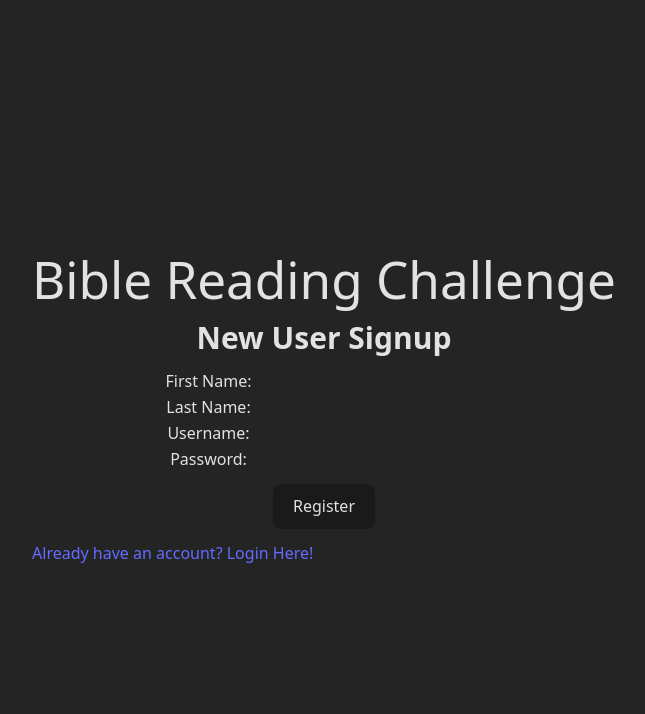
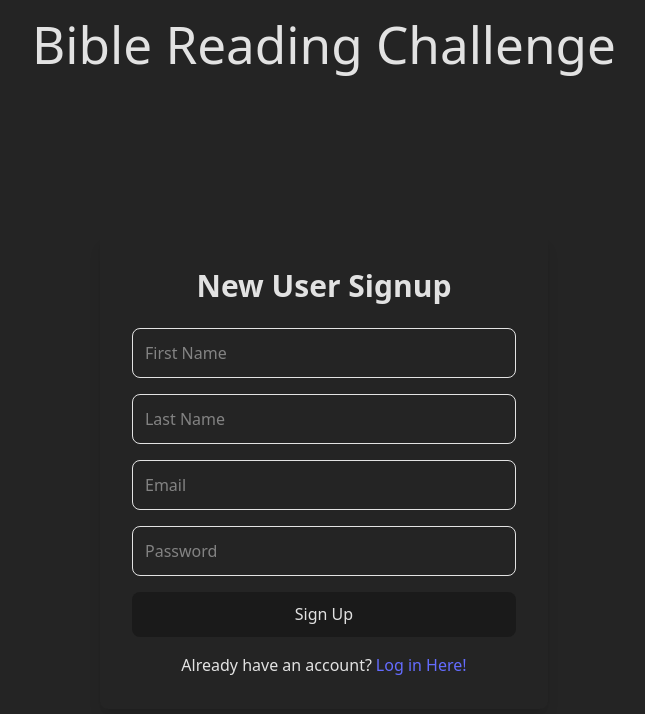
Before and after one commit to danieljhkang/readerApp, a React (Vite) app: page /signup in a window 1280 px wide. Shown: the top 714 px of the page, without its empty margins (316-961 px from the left). Built offline with nearby package versions, Linux system fonts and the light colour scheme.

Commit message:
tailwind cleanup for signup page + authcontext creation

```diff
--- a/src/pages/Register.tsx
+++ b/src/pages/Register.tsx
@@ -12,6 +12,7 @@ const Register = () => {
   const [lastName, setLastName] = useState("");
   const [username, setUsername] = useState("");
   const [password, setPassword] = useState("");
+  const [error, setError] = useState("");
   const handleSubmit = (e: React.FormEvent) => {
     e.preventDefault();
     console.log("Login:", {
@@ -28,52 +29,48 @@ const Register = () => {
   // });
 
   return (
-    <div>
-      <div className="text-center">
-        <h2 className="text-3xl font-bold p-3">New User Signup</h2>
-        <form onSubmit={handleSubmit}>
-          <div className="p-px">
-            <label>First Name:</label>
+    <div className="flex justify-center items-center min-h-screen">
+      <div className="shadow-lg rounded-lg p-8 w-full max-w-md">
+        <h2 className="text-3xl font-bold text-center mb-6">New User Signup</h2>
+        <form className="space-y-4">
           <input
+            className="w-full p-3 border rounded-lg focus:outline-none focus:ring-2"
+            placeholder="First Name"
             type="text"
-              value={firstName}
-              onChange={(e) => setFirstName(e.target.value)}
             required
           />
-          </div>
-          <div className="p-px">
-            <label>Last Name:</label>
           <input
+            className="w-full p-3 border rounded-lg focus:outline-none focus:ring-2"
+            placeholder="Last Name"
             type="text"
-              value={lastName}
-              onChange={(e) => setLastName(e.target.value)}
             required
           />
-          </div>
-          <div className="p-px">
-            <label>Username:</label>
           <input
-              type="text"
-              value={username}
-              onChange={(e) => setUsername(e.target.value)}
+            className="w-full p-3 border rounded-lg focus:outline-none focus:ring-2"
+            placeholder="Email"
+            type="email"
             required
           />
-          </div>
-          <div className="p-px">
-            <label>Password:</label>
           <input
+            className="w-full p-3 border rounded-lg focus:outline-none focus:ring-2"
+            placeholder="Password"
             type="password"
-              value={password}
-              onChange={(e) => setPassword(e.target.value)}
             required
           />
+          <button
+            type="submit"
+            className="w-full p-3 rounded-lg hover:bg-gray-200 transition"
+          >
+            Sign Up
+          </button>
+        </form>
+        <p className="text-center mt-4">
+          Already have an account?
+          <Link to="/" className="hover:underline ml-1">
+            Log in Here!
+          </Link>
+        </p>
       </div>
-          <div className="p-3">
-            <button type="submit">Register</button>
-          </div>
-        </form>
-      </div>
-      <Link to={"/"}>Already have an account? Login Here!</Link>
     </div>
   );
 };
```
Also changed, not shown: src/context/AuthContext.jsx (added). Lines whose indentation alone changed are shown as unchanged.
